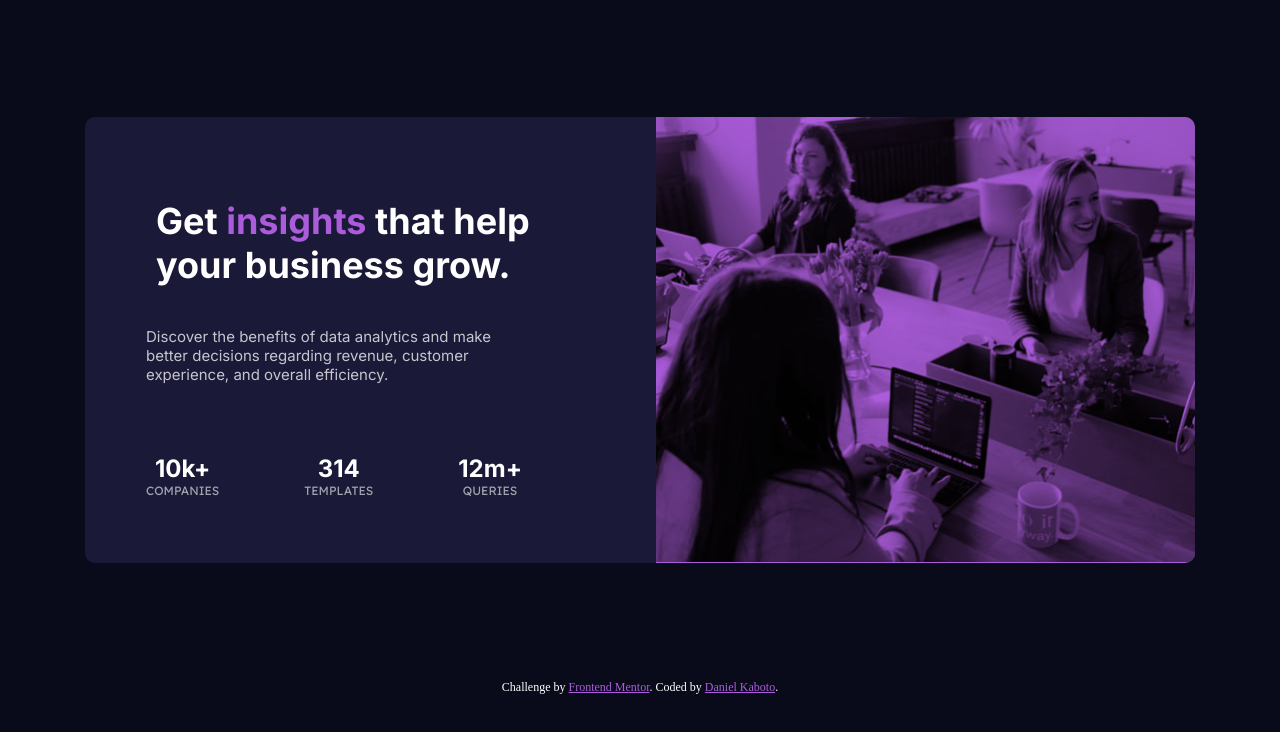
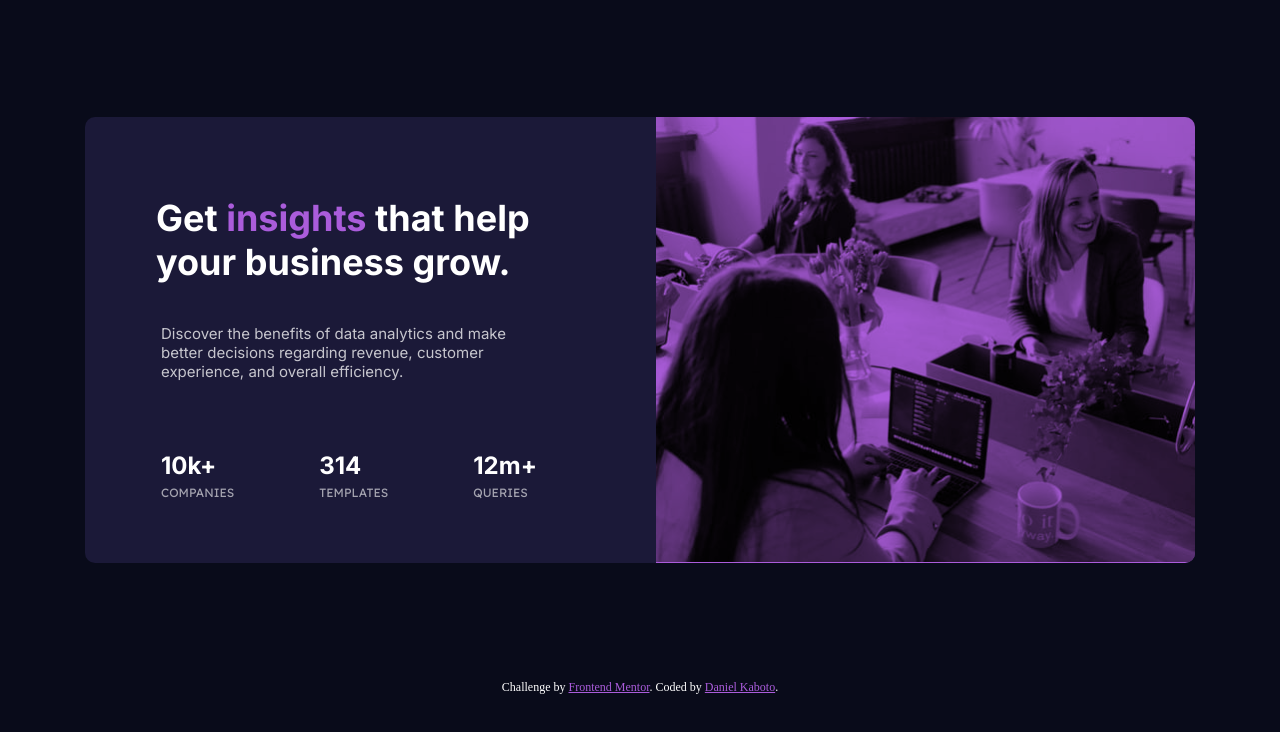
Before and after one commit to Sensei-Kaboto/previewCard, a plain HTML site: page index.html in a window 1280 px wide. Drawn offline with Linux system fonts and the light colour scheme.

Commit message:
fix issue

```diff
--- a/style.css
+++ b/style.css
@@ -152,7 +152,7 @@ a{
 
     .text__preview p{
         margin: 100px;
-        margin-left:30px;
+        margin-left:45px;
         margin-top: 0;
         margin-bottom: 70px;
         text-align: left;
@@ -161,8 +161,13 @@ a{
     ul{
         display: flex;
         gap: 85px;
-        margin-left: 30px;
+        margin-left: 45px;
         margin-top: 70px;
+        text-align: left;
 
     }
+
+    ul li span{
+        margin-top: 5px;
+    }
 }
```
